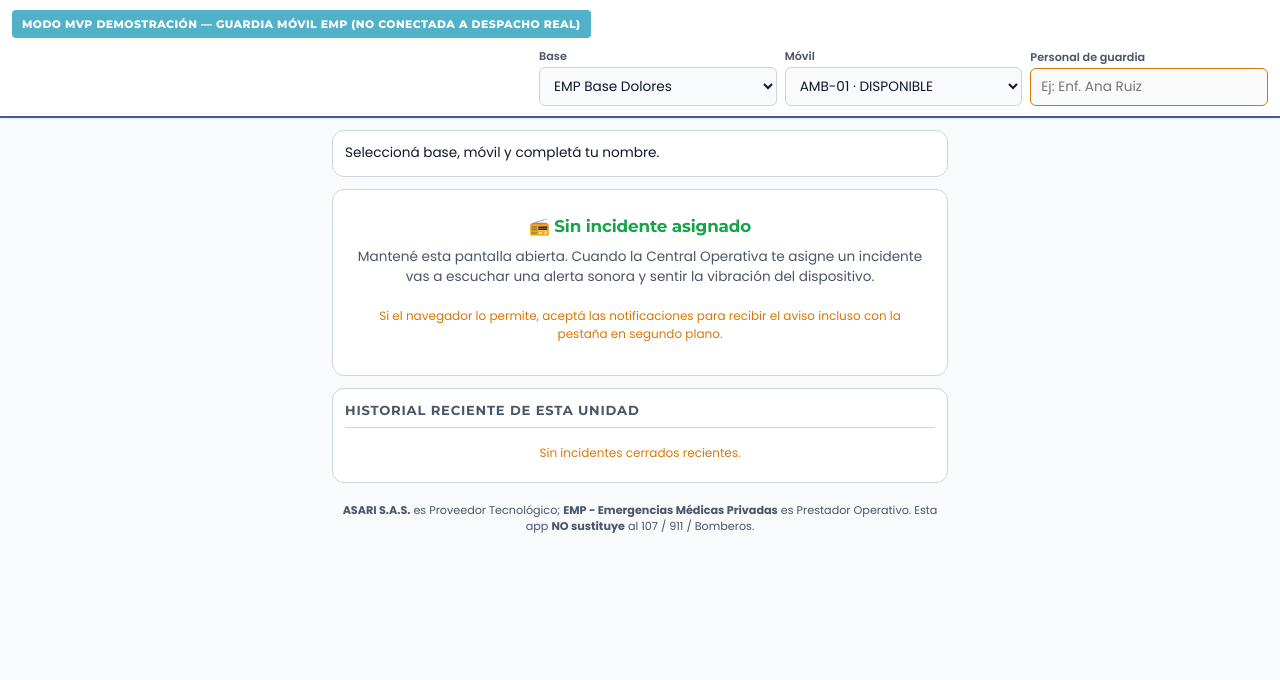
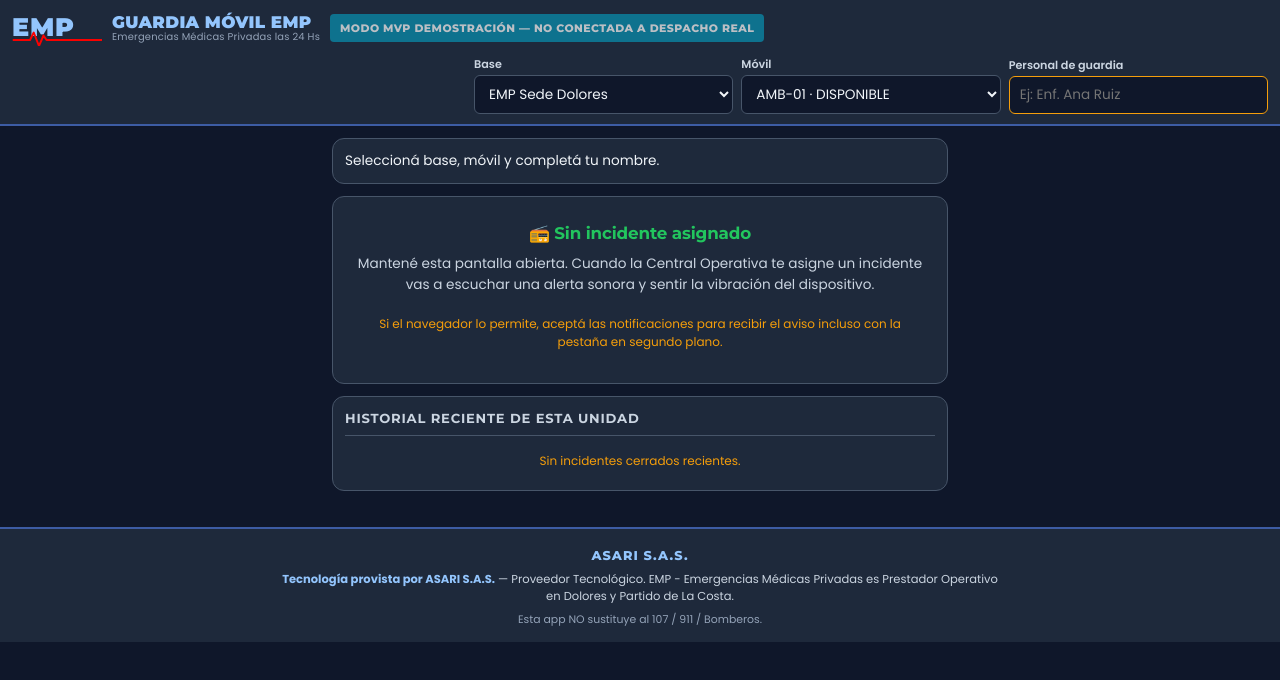
Before and after one commit to InstructorMap/emergencias-360, a plain HTML site: page guardia.html in a window 1280 px wide. Drawn offline with Linux system fonts and the light colour scheme; files whose address does not match are found by name.

Commit message:
Modify theme color and add footer section
Updated theme color and added footer information for ASARI.

```diff
--- a/guardia.html
+++ b/guardia.html
@@ -3,22 +3,36 @@
 <head>
   <meta charset="UTF-8" />
   <meta name="viewport" content="width=device-width, initial-scale=1.0, viewport-fit=cover" />
-  <meta name="theme-color" content="#0f172a" />
+  <meta name="theme-color" content="#3D5CA4" />
   <meta name="description" content="Guardia Móvil EMP — Operación de ambulancia en calle. MVP Demostración." />
   <title>Guardia Móvil EMP — Emergencias 360 MVP</title>
   <link rel="stylesheet" href="css/styles.css" />
 </head>
-<body class="guardia-body">
+<body class="guardia-body theme-dark">
 
   <!-- ===================== HEADER ===================== -->
   <header class="guardia-header" role="banner">
-    <span class="badge-guardia">MODO MVP DEMOSTRACIÓN — GUARDIA MÓVIL EMP (NO CONECTADA A DESPACHO REAL)</span>
+
+    <a class="emp-brand" href="guardia.html" aria-label="EMP - Guardia Móvil">
+      <svg viewBox="0 0 120 48" xmlns="http://www.w3.org/2000/svg" role="img" aria-hidden="true">
+        <text x="0" y="34" font-family="Montserrat, sans-serif" font-size="34" font-weight="900" fill="#93C5FD" letter-spacing="1">EMP</text>
+        <path d="M2 40 h22 l5 -10 l7 18 l6 -14 l4 6 h74"
+              stroke="#FB0100" stroke-width="2.6" fill="none"
+              stroke-linecap="round" stroke-linejoin="round" />
+      </svg>
+      <span class="emp-brand-text">
+        <span class="emp-brand-name">Guardia Móvil EMP</span>
+        <span class="emp-brand-claim">Emergencias Médicas Privadas las 24 Hs</span>
+      </span>
+    </a>
+
+    <span class="badge-guardia">MODO MVP DEMOSTRACIÓN — NO CONECTADA A DESPACHO REAL</span>
 
     <div class="header-controls">
       <label>Base
         <select id="guardiaBaseSelector" aria-label="Seleccionar base">
-          <option value="DOLORES">EMP Base Dolores</option>
-          <option value="LA_COSTA">EMP Base Partido de La Costa</option>
+          <option value="DOLORES">EMP Sede Dolores</option>
+          <option value="LA_COSTA">EMP Sucursal Santa Teresita (La Costa)</option>
         </select>
       </label>
 
@@ -38,35 +52,35 @@
   <!-- ===================== MAIN ===================== -->
   <main class="guardia-main" role="main">
 
-    <!-- Estado de la unidad -->
     <div class="guardia-unit-status" id="unitStatus" aria-live="polite">
       <span class="unit-status-text">Seleccioná base, móvil y completá tu nombre.</span>
     </div>
 
-    <!-- Sin incidente -->
     <div class="guardia-empty" id="noIncidentPanel">
       <h2>📻 Sin incidente asignado</h2>
       <p>Mantené esta pantalla abierta. Cuando la Central Operativa te asigne un incidente vas a escuchar una alerta sonora y sentir la vibración del dispositivo.</p>
       <p class="guardia-hint">Si el navegador lo permite, aceptá las notificaciones para recibir el aviso incluso con la pestaña en segundo plano.</p>
     </div>
 
-    <!-- Incidente activo (se llena dinámicamente) -->
     <div id="activeIncidentContainer" hidden></div>
 
-    <!-- Historial reciente -->
     <section class="guardia-history-section" aria-label="Historial reciente">
       <h2>Historial reciente de esta unidad</h2>
       <ul class="guardia-history-list" id="historyList"></ul>
       <p class="guardia-hint" id="historyEmpty">Sin incidentes cerrados recientes.</p>
     </section>
 
-    <!-- Nota legal -->
-    <p class="guardia-legal">
-      <strong>ASARI S.A.S.</strong> es Proveedor Tecnológico; <strong>EMP - Emergencias Médicas Privadas</strong> es Prestador Operativo.
-      Esta app <strong>NO sustituye</strong> al 107 / 911 / Bomberos.
-    </p>
+  </main>
 
-  </main>
+  <!-- ===================== FOOTER SELLO ASARI ===================== -->
+  <footer class="asari-footer" role="contentinfo">
+    <div class="asari-logo">ASARI S.A.S.</div>
+    <div class="asari-line">
+      <strong>Tecnología provista por ASARI S.A.S.</strong> — Proveedor Tecnológico.
+      EMP - Emergencias Médicas Privadas es Prestador Operativo en Dolores y Partido de La Costa.
+      <span class="asari-legal">Esta app NO sustituye al 107 / 911 / Bomberos.</span>
+    </div>
+  </footer>
 
   <script src="js/config.js"></script>
   <script src="js/state-machine.js"></script>
```
